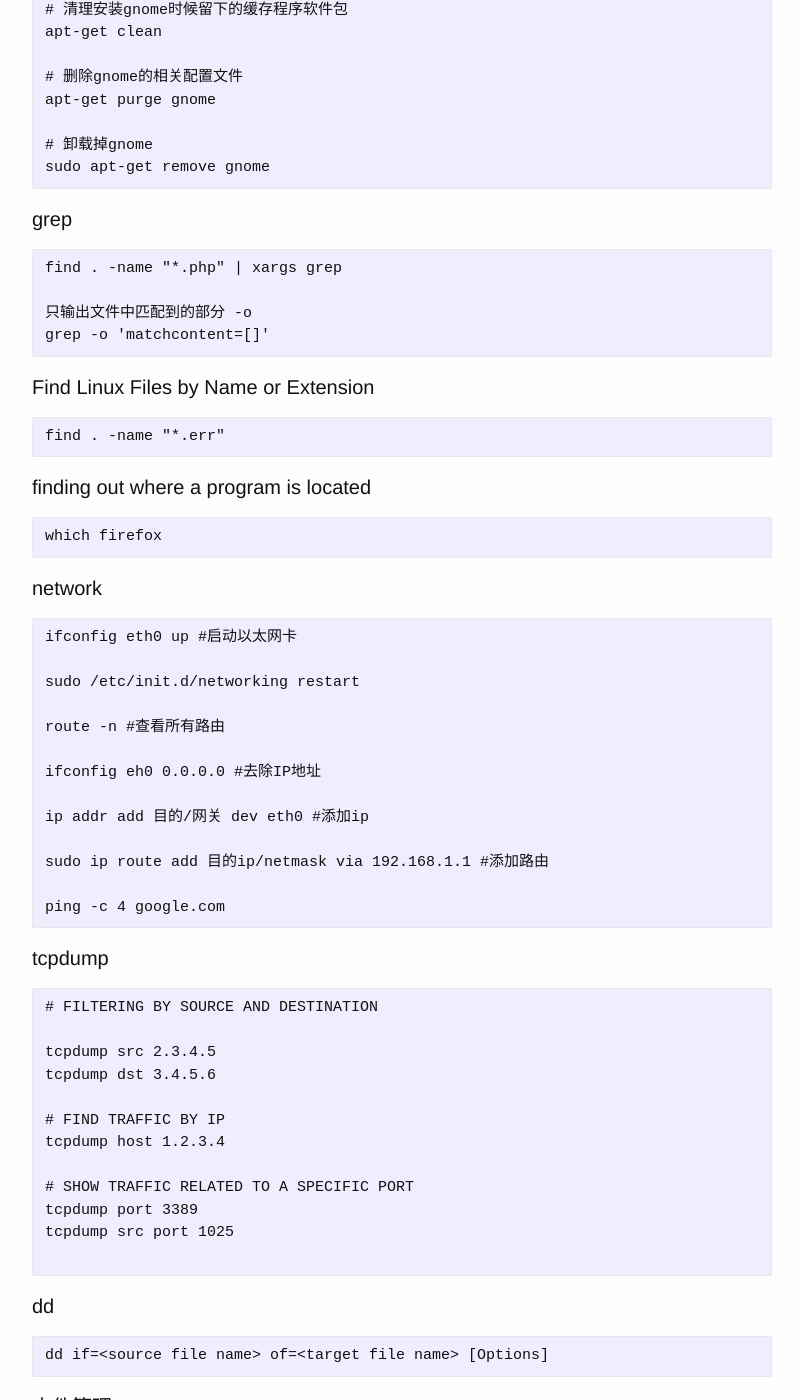
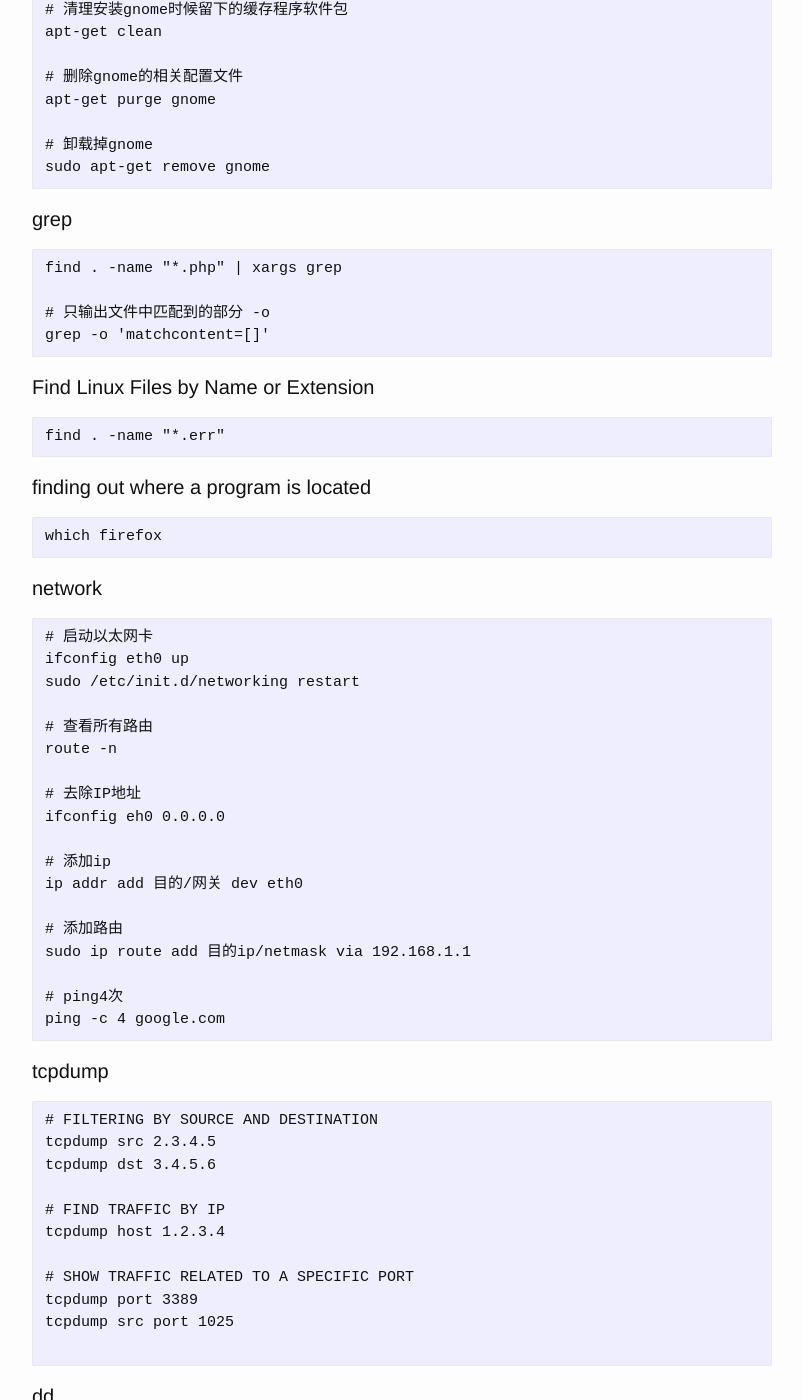
Before and after one commit to josephstalin117/josephstalin117.github.io, a Jekyll site: the page built from _posts/2016-04-04-linux.markdown, in a window 1280 px wide and 1400 px high, scrolled down 2107 px. Shown: the whole window, without its empty margins (238-1041 px from the left). Built offline with Jekyll 4.4.1, drawn with Linux system fonts in a browser that asks for light colours; some of the changed text lies outside the part shown.

````diff
--- a/_posts/2016-04-04-linux.markdown
+++ b/_posts/2016-04-04-linux.markdown
@@ -106,7 +106,7 @@
 ```
 find . -name "*.php" | xargs grep
 
-只输出文件中匹配到的部分 -o
+# 只输出文件中匹配到的部分 -o
 grep -o 'matchcontent=[]'
 ```
 
@@ -123,18 +123,23 @@
 #### network
 
 ```
-ifconfig eth0 up #启动以太网卡
-
+# 启动以太网卡
+ifconfig eth0 up
 sudo /etc/init.d/networking restart
 
-route -n #查看所有路由
+# 查看所有路由
+route -n
 
-ifconfig eh0 0.0.0.0 #去除IP地址
+# 去除IP地址
+ifconfig eh0 0.0.0.0
 
-ip addr add 目的/网关 dev eth0 #添加ip
+# 添加ip
+ip addr add 目的/网关 dev eth0
 
-sudo ip route add 目的ip/netmask via 192.168.1.1 #添加路由
+# 添加路由
+sudo ip route add 目的ip/netmask via 192.168.1.1
 
+# ping4次
 ping -c 4 google.com
 ```
 
@@ -142,7 +147,6 @@
 
 ```
 # FILTERING BY SOURCE AND DESTINATION
-
 tcpdump src 2.3.4.5
 tcpdump dst 3.4.5.6
 
@@ -185,8 +189,10 @@
 
 #### 解压压缩
 ```
-tar -x #extract
-tar -z #if the tar file also compressed with .tar.gz or tgz extension
+#extract
+tar -x
+#if the tar file also compressed with .tar.gz or tgz extension
+tar -z
 tar -xvf file.tar
 tar -zxvf data.tar.gz
 
@@ -198,7 +204,6 @@
 #### tree
 ```
 #Tee command is used to store and view (both at the same time) the output of any other command.
-
 ls | tee file
 ```
 
@@ -264,8 +269,10 @@
 ```
 #Type this command to list the devices that are accessible on the computer:
 fdisk -l
+
 # 挂载文件
 mount /dev/cdrom /mnt/cdrom
+
 # 取消挂载
 umount /mnt/cdrom
 ```
@@ -302,12 +309,3 @@
 "fast_open":false
 }
 ```
-
-#### 显卡驱动
-```
-# 显示显卡驱动状态
-nvidia-smi
-
-# cuda 版本
-nvcc --version
-```
````
Also changed, not shown: _posts/2018-6-09-tensorflow.markdown (+31 -0 lines).
